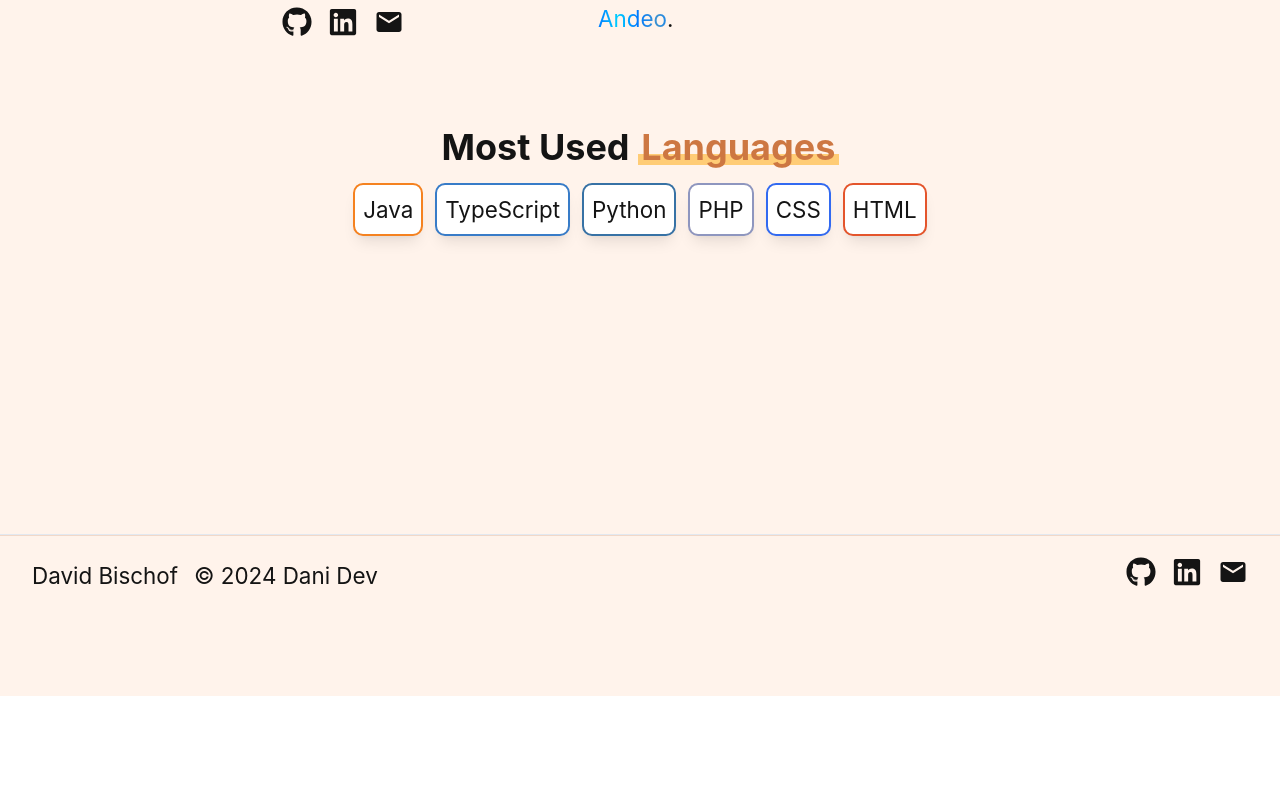
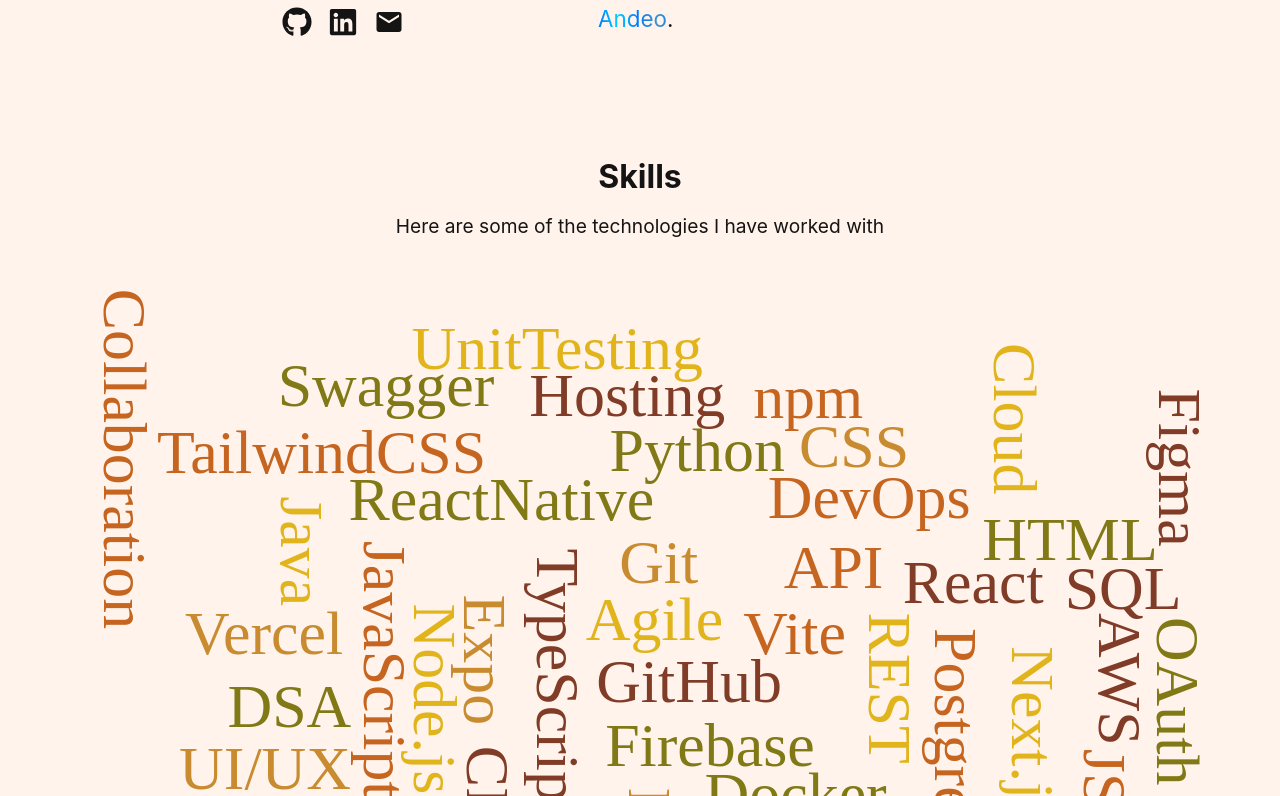
Before and after one commit to DaniDevOfficial/PortfolioV3, a React (Vite) app: page / in a window 1280 px wide. Shown: the part 324-1120 px from the top of the page. Before the commit the page ends 1020 px from the top, so only its background shows below. Built offline with nearby package versions, Linux system fonts and the light colour scheme.

Commit message:
added a better inview pic

```diff
--- a/src/components/Skills.tsx
+++ b/src/components/Skills.tsx
@@ -1,11 +1,39 @@
-import { LanguagesDesktop } from './home/Languages'
-
+import { Flex, Heading, Box, Image, Text } from '@chakra-ui/react'
+import WordCloud from '../../public/assets/wordcloud.svg';
 export function Skills() {
 
     return (
         <>
-                <LanguagesDesktop />
-
+            <Flex
+                justifyContent={"center"}
+                alignItems={"center"}
+                flexDirection={"column"}
+                gap={4}
+                pt={"2rem"}
+            >
+                <Heading
+                    fontSize={"2rem"}
+                    color={"text.base"}
+                >
+                    Skills
+                </Heading>
+                <Text
+                    fontSize={"1.2rem"}
+                    color={"text.base"}
+                    textAlign={"center"}
+                >
+                    Here are some of the technologies I have worked with
+                </Text>
+                <Box
+                    width={"100%"}
+                    height={"100%"}
+                >
+                    <Image
+                        src={WordCloud}
+                        alt={"Word Cloud"}
+                    />
+                </Box>
+            </Flex>
         </>
     )
 }
--- a/src/components/nav/Footer.tsx
+++ b/src/components/nav/Footer.tsx
@@ -29,8 +29,8 @@
                 justifyContent={{ base: "center", md: "space-between" }}
                 bg={"background.base"}
                 color={"text.base"}
-                height={"10vh"}
                 width={"100%"}
+                my={4}
                 px={{ base: 4, md: 8 }}
                 fontSize={"1.4rem"}
                 flexDirection={{ base: "column", md: "row" }}
--- /dev/null
+++ b/src/data/wordcloud.md
@@ -0,0 +1,11 @@
+React Vite Next.js ReactNative Expo TypeScript JavaScript Java Python Git GitHub API REST Firebase Vercel Hosting DevOps Agile HTML CSS SQL PostgreSQL Node.js Docker Express AWS TailwindCSS Scrum OAuth UI/UX CI/CD Collaboration Cloud DSA Websockets Figma JSON UnitTesting Swagger Postman VM npm PWA
+
+Colors (Indian Color scheme on website):
+
+c98b2f
+803c27
+c56520
+e1b41b
+807916
+
+https://wordclouds.ethz.ch/
```
Also changed, not shown: public/assets/Projects/Cover/InView.png, public/assets/wordcloud.svg (added).
